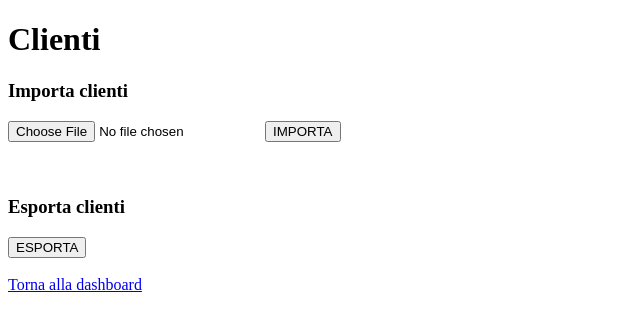
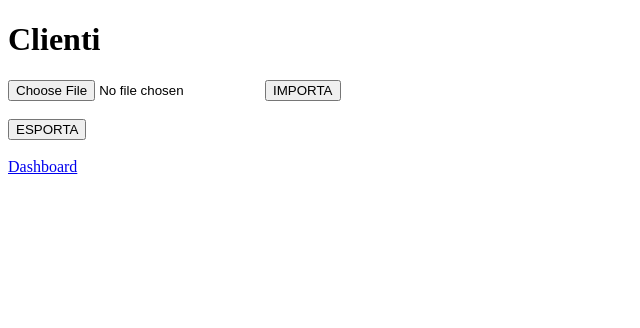
Before and after one commit to lucegasbonus-commits/crm-magazzino, a website: page public/clienti.html in a window 1280 px wide. Shown: the whole page, without its empty margins (0-640 px from the left). Drawn offline with Linux system fonts and the light colour scheme.

Commit message:
Update clienti.html

```diff
--- a/public/clienti.html
+++ b/public/clienti.html
@@ -1,29 +1,18 @@
 <!DOCTYPE html>
 <html>
-<head>
-  <title>Clienti</title>
-</head>
 <body>
 
-  <h1>Clienti</h1>
+<h1>Clienti</h1>
 
-  <!-- IMPORT -->
-  <h3>Importa clienti</h3>
-  <form action="/import-clienti" method="post" enctype="multipart/form-data">
-    <input type="file" name="file" accept=".csv" required>
-    <button type="submit">IMPORTA</button>
-  </form>
+<input type="file">
+<button>IMPORTA</button>
 
-  <br><br>
+<br><br>
 
-  <!-- EXPORT -->
-  <h3>Esporta clienti</h3>
-  <a href="/export-clienti">
-    <button>ESPORTA</button>
-  </a>
+<button>ESPORTA</button>
 
-  <br><br>
-  <a href="/">Torna alla dashboard</a>
+<br><br>
+<a href="index.html">Dashboard</a>
 
 </body>
 </html>
```
